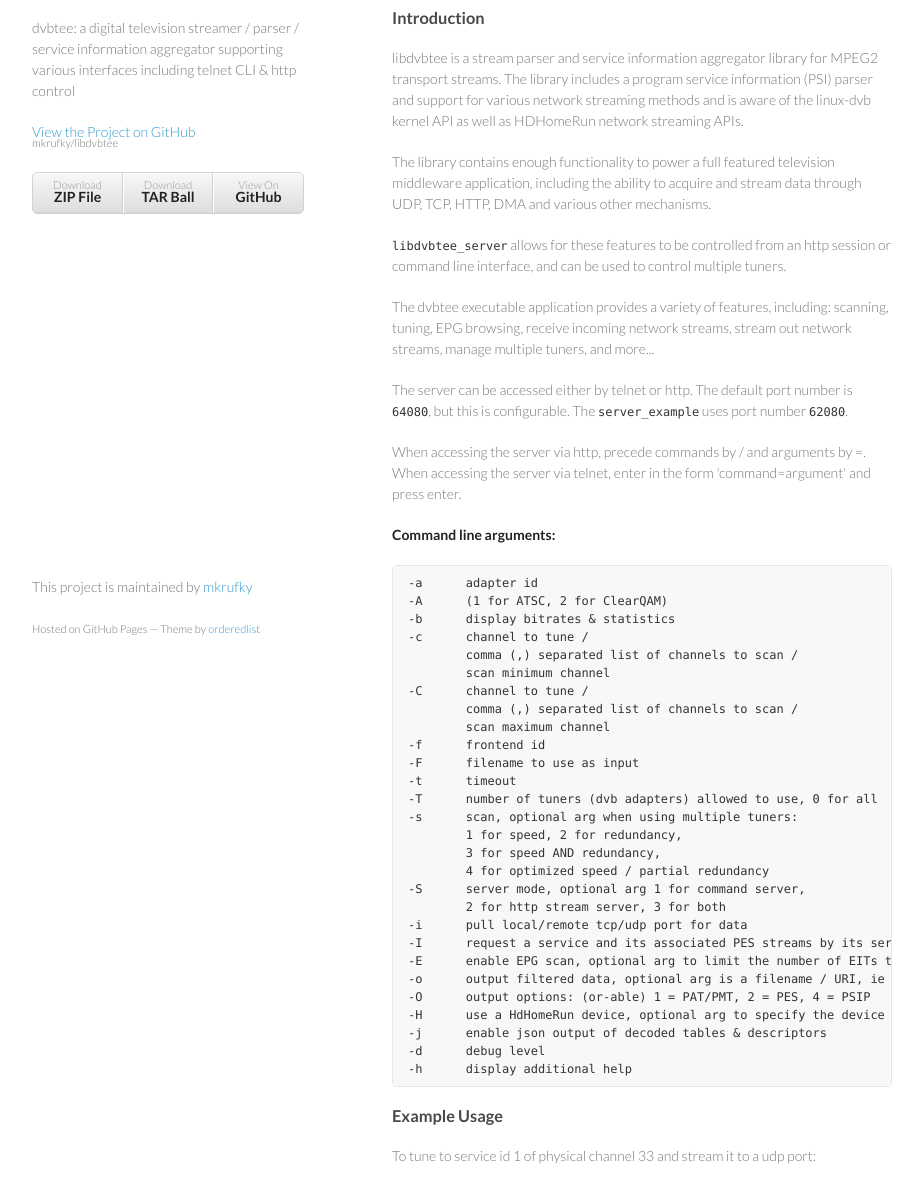
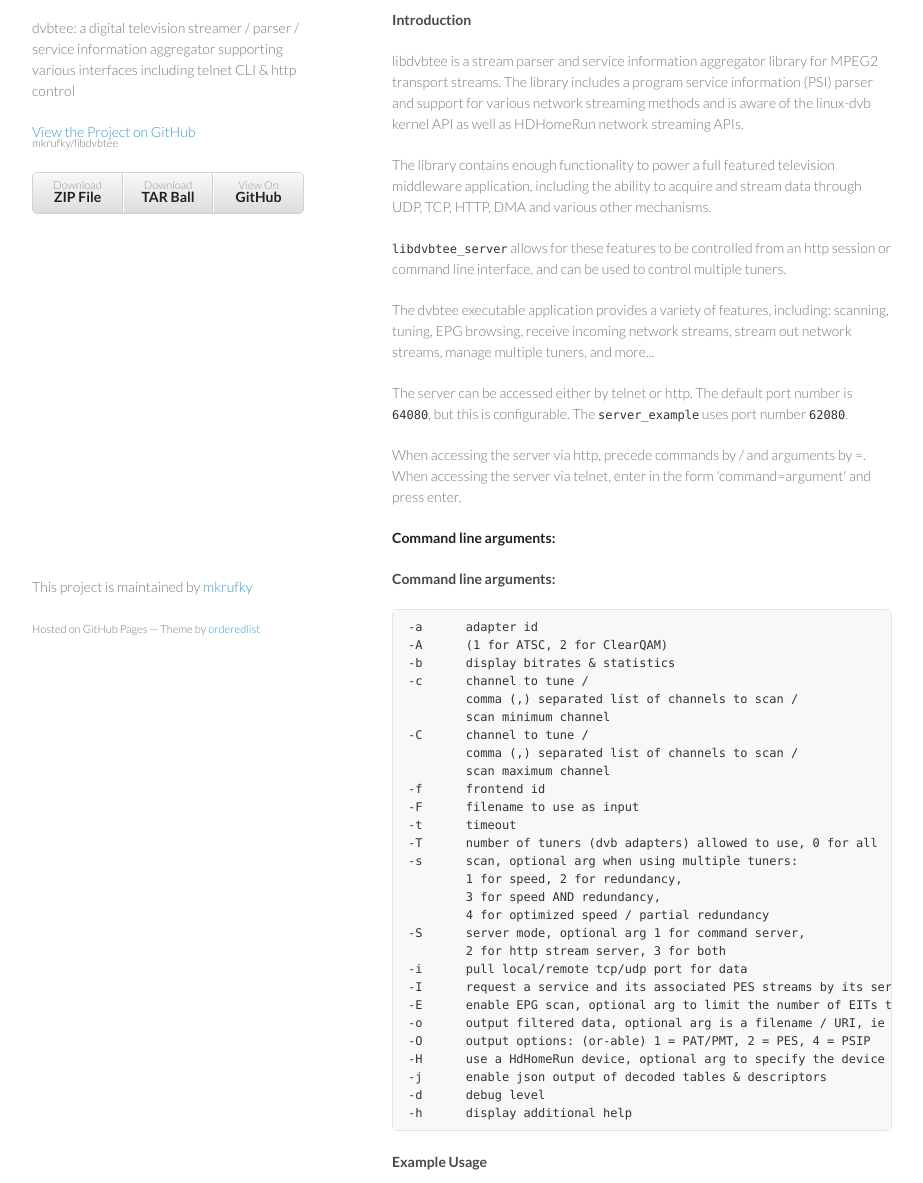
Before and after one commit to mkrufky/libdvbtee, a plain HTML site: page index.html in a window 1280 px wide. Shown: the part 92-1275 px from the top of the page, without its empty margins (178-1101 px from the left). Drawn offline with Linux system fonts and the light colour scheme.

Commit message:
index.html: fix subheader uniformity
Signed-off-by: Michael Ira Krufky <mkrufky@linuxtv.org>

```diff
--- a/index.html
+++ b/index.html
@@ -31,8 +31,7 @@
         <h2>
 <a id="dvbtee--libdvbtee" class="anchor" href="#dvbtee--libdvbtee" aria-hidden="true"><span class="octicon octicon-link"></span></a>dvbtee &amp; libdvbtee</h2>
 
-<h3>
-<a id="introduction" class="anchor" href="#introduction" aria-hidden="true"><span class="octicon octicon-link"></span></a>Introduction</h3>
+<h4><a id="introduction" class="anchor" href="#introduction" aria-hidden="true"><span class="octicon octicon-link"></span></a>Introduction</h4>
 
 <p>libdvbtee is a stream parser and service information aggregator library for
 MPEG2 transport streams. The library includes a program service information
@@ -58,6 +57,7 @@
 and press enter.</p>
 
 <p><strong>Command line arguments:</strong></p>
+<h4><a id="command-line-arguments" class="anchor" href="#command-line-arguments" aria-hidden="true"><span class="octicon octicon-link"></span></a>Command line arguments:</h4>
 
 <pre><code>-a      adapter id
 -A      (1 for ATSC, 2 for ClearQAM)
@@ -89,8 +89,7 @@
 -h      display additional help
 </code></pre>
 
-<h3>
-<a id="example-usage" class="anchor" href="#example-usage" aria-hidden="true"><span class="octicon octicon-link"></span></a>Example Usage</h3>
+<h4><a id="example-usage" class="anchor" href="#example-usage" aria-hidden="true"><span class="octicon octicon-link"></span></a>Example Usage</h4>
 
 <p>To tune to service id 1 of physical channel 33 and stream it to a udp port:</p>
 
@@ -137,8 +136,7 @@
 <pre><code>  ./dvbtee -H ABCDABCD-1 -S
 </code></pre>
 
-<h3>
-<a id="server-commands" class="anchor" href="#server-commands" aria-hidden="true"><span class="octicon octicon-link"></span></a>Server commands</h3>
+<h4><a id="server-commands" class="anchor" href="#server-commands" aria-hidden="true"><span class="octicon octicon-link"></span></a>Server commands</h4>
 
 <pre><code>tuner           specify tuner id
 feeder          specify feeder id
```
